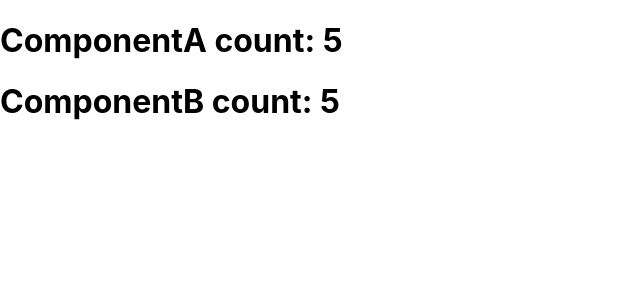
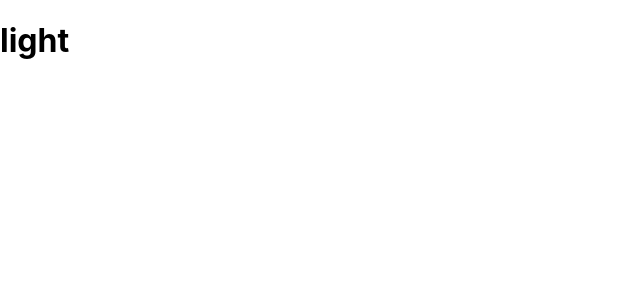
Before and after one commit to AravindAnnaldas-Dev/react-dev-2, a React (Create React App) app: page / in a window 1280 px wide. Shown: the top 300 px of the page, without its empty margins (0-640 px from the left). Built offline with nearby package versions, Linux system fonts and the light colour scheme.

Commit message:
useContext hook

```diff
--- a/src/App.tsx
+++ b/src/App.tsx
@@ -1,16 +1,25 @@
 import "./App.css";
-import ParentFile from "./ParentToChildProps/ParentFile";
-import ComponentsFolder from "./StateLifting/ComponentsFolder";
+// import ParentFile from "./ParentToChildProps/ParentFile";
+// import ComponentsFolder from "./StateLifting/ComponentsFolder";
+import ContextHook, { CreatingProvide } from "./context/Context";
+import UsingContextFile from "./context/UsingContextFile";
 
 function App() {
+  // useContext
+  const { themeMode } = ContextHook();
+
   return (
-    <>
-      {/* Sending props from child to parent component */}
-      {/* <ParentFile /> */}
+    // <>
+    //   {/* Sending props from child to parent component */}
+    //   {/* <ParentFile /> */}
 
-      {/* State lifting */}
-      <ComponentsFolder />
-    </>
+    //   {/* State lifting */}
+    //   {/* <ComponentsFolder /> */}
+    // </>
+    <CreatingProvide value={{ themeMode }}>
+      {/* useContext */}
+      <UsingContextFile themeMode={themeMode} />
+    </CreatingProvide>
   );
 }
 
--- /dev/null
+++ b/src/context/Context.jsx
@@ -0,0 +1,11 @@
+import { createContext, useContext } from "react";
+
+export const CreatingContext = createContext({
+  themeMode: "light",
+});
+
+export const CreatingProvide = CreatingContext.Provider;
+
+export default function ContextHook() {
+  return useContext(CreatingContext);
+}
--- /dev/null
+++ b/src/context/UsingContextFile.tsx
@@ -0,0 +1,7 @@
+import React from "react";
+
+const UsingContextFile = (props: { themeMode: string }) => {
+  return <h1>{props.themeMode}</h1>;
+};
+
+export default UsingContextFile;
```
